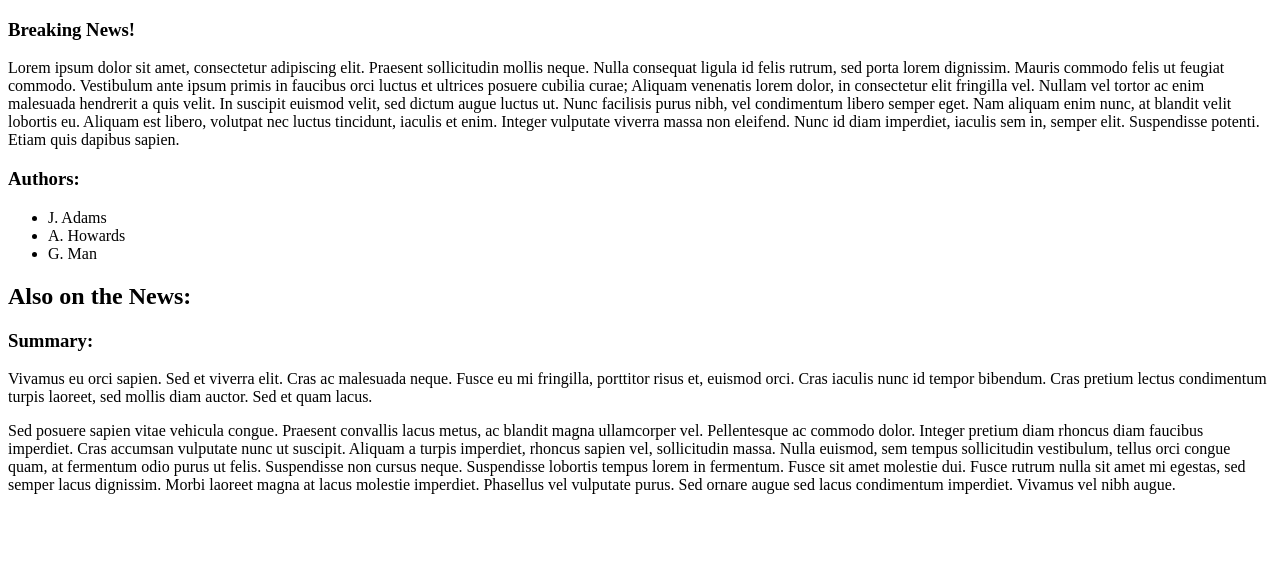
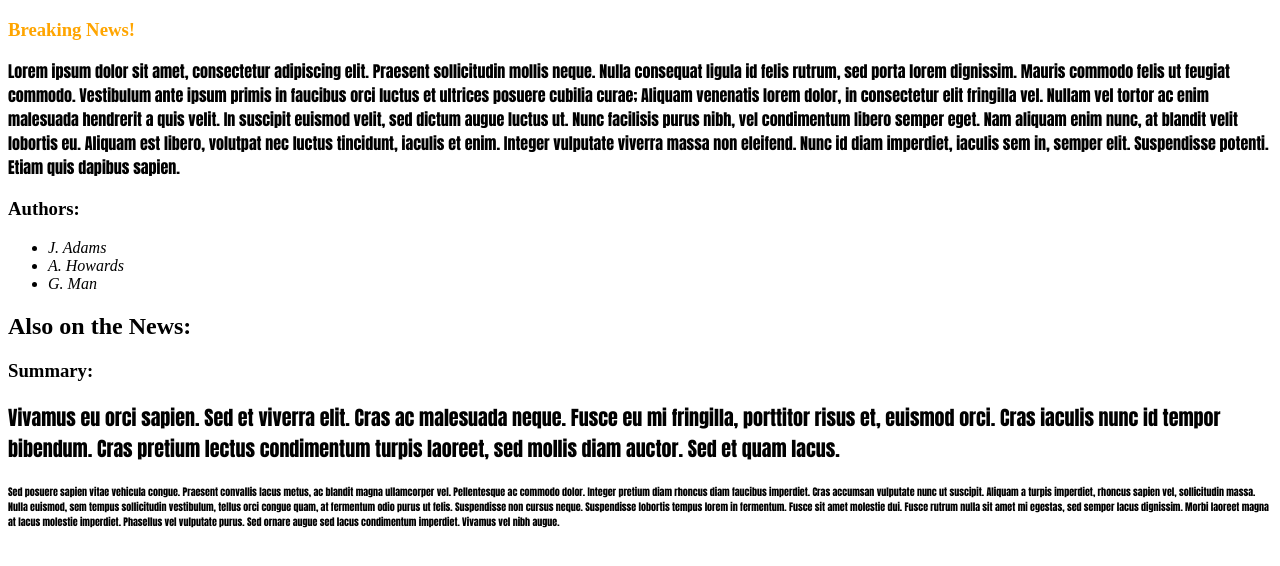
Before and after one commit to Pascaltib/CF-HTML5-DAY02-Pascal-Adam-Aaron, a plain HTML site: page Css basic exercise 3/page 1.html in a window 1280 px wide. Drawn offline with Linux system fonts and the light colour scheme.

Commit message:
added External, internal and inline style

```diff
--- a/Css basic exercise 3/page 1.html
+++ b/Css basic exercise 3/page 1.html
@@ -6,13 +6,37 @@
     <link rel="stylesheet" type="text/css" href="style.css">
     <title>Exercise 3 css basic
     </title>
+    <style>
+        h1{
+    color: blue;
+    font-weight: bold;
+}
+p{
+    font-family: Impact, Charcoal, sans-serif;
+}
+ul{
+    font-style: italic;
+}
+h3{
+    font-weight: bold;
+}
+h2{
+    font-weight: bold;
+}
+#txt-summary-short{
+font-size: 20px;
+}
+#txt-summary-long{
+    font-size: 10px;
+}
+    </style>
 </head>
 
 <body>
     <main>
         <article>
             <section>
-                <h1>Breaking News!</h1>
+                <h1 style="color: orange;">Breaking News!</h1>
             </section>
             <section>
                 <p>Lorem ipsum dolor sit amet, consectetur adipiscing elit. Praesent sollicitudin mollis neque. Nulla
--- a/Css basic exercise 3/style.css
+++ b/Css basic exercise 3/style.css
@@ -0,0 +1,22 @@
+h1{
+	color: red;
+	font-weight: bold;
+}
+p{
+	font-family: Impact, Charcoal, sans-serif;
+}
+ul{
+	font-style: italic;
+}
+h3{
+	font-weight: bold;
+}
+h2{
+	font-weight: bold;
+}
+#txt-summary-short{
+font-size: 20px;
+}
+#txt-summary-long{
+	font-size: 10px;
+}
```
Also changed, not shown: 1 other file.
